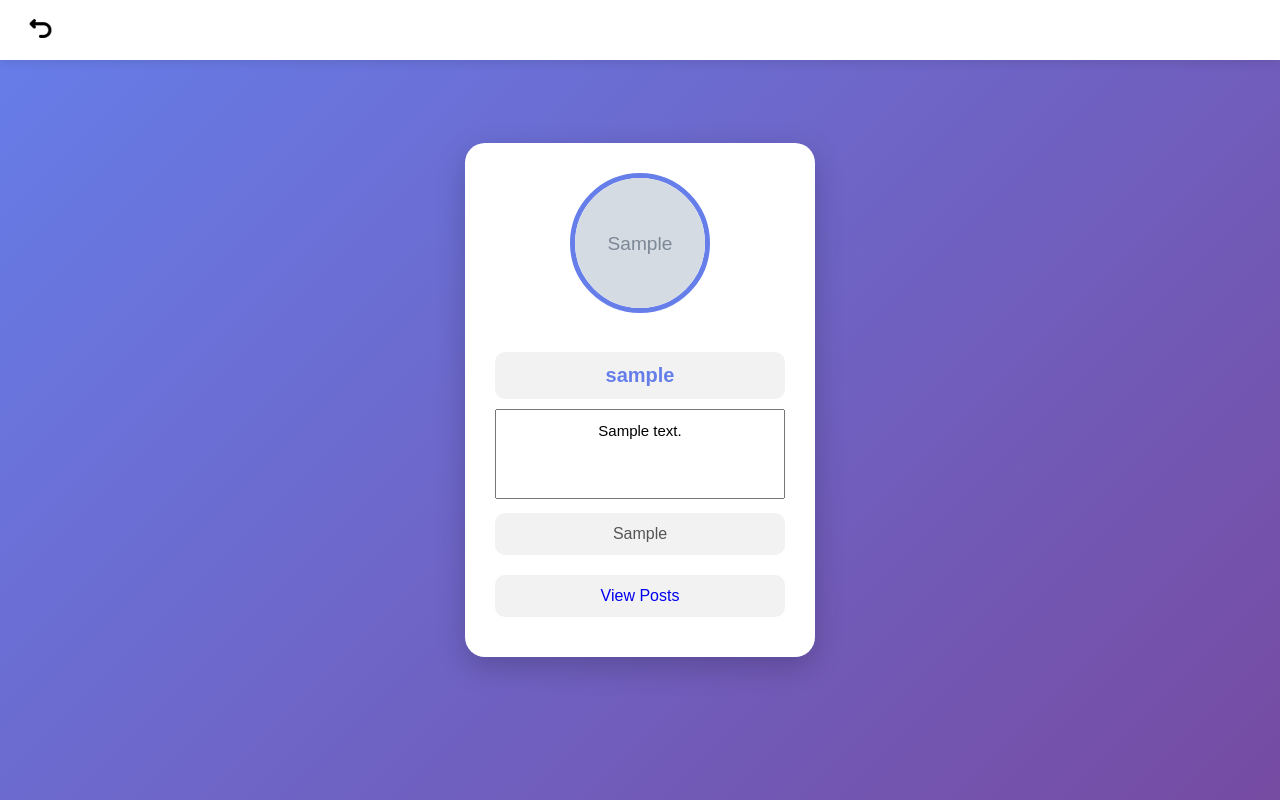
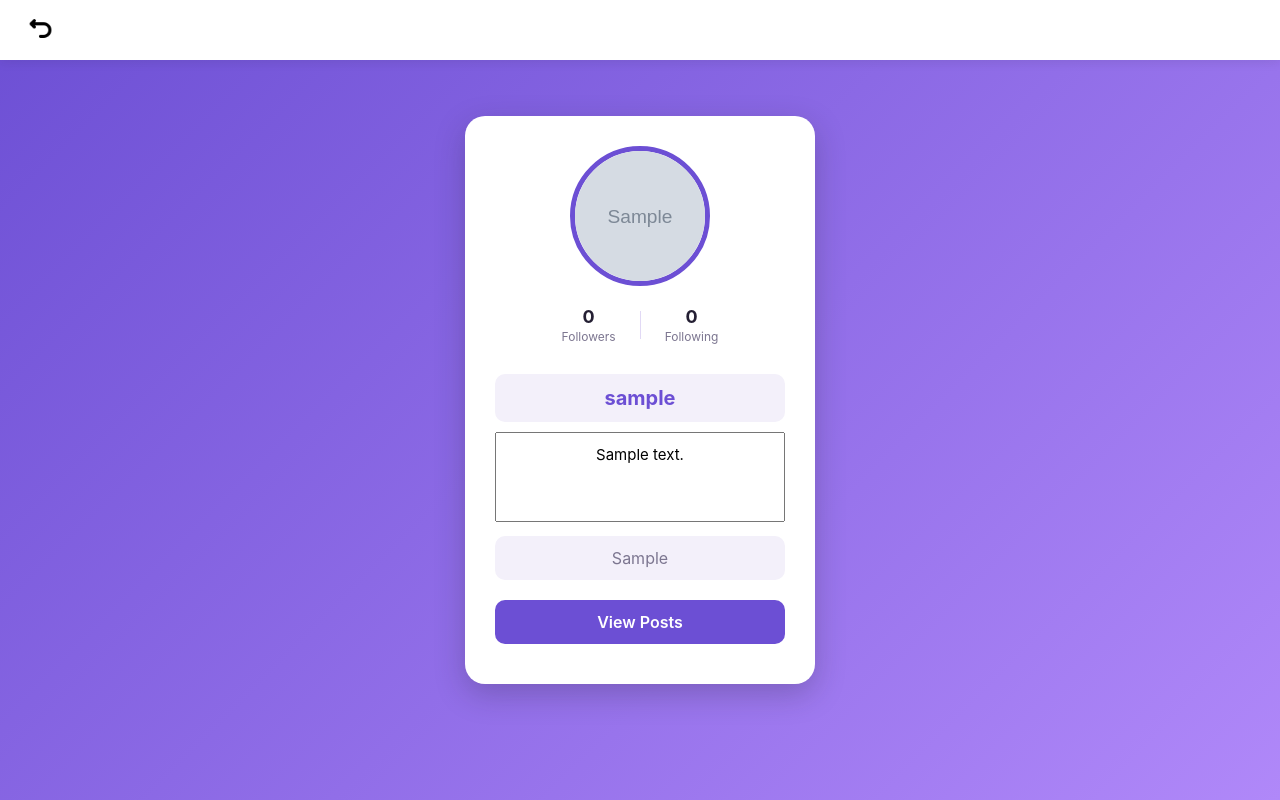
Before and after one commit to jhakartik086/insta-api, a Flask app: a page that uses templates/view_profile.html in a window 1280 px wide. Run offline with Flask 3, Linux system fonts and the light colour scheme; tables that the repository leaves empty hold one stand-in row (values such as "Sample post"); grey boxes marked "Sample" are stand-in pictures.

Commit message:
Add followers/following views
Also show total follower/following counts when viewing another user's profile

```diff
--- a/models/users_model.py
+++ b/models/users_model.py
@@ -232,6 +232,25 @@ def get_following(username):
     finally:
         conn.close()
 
+def get_follower(username):
+    conn = get_user_conn()
+
+    try:
+        cur = conn.cursor()
+
+        cur.execute("""
+            SELECT follower
+            FROM followers
+            WHERE following = ?
+        """, (username,))
+
+        rows = cur.fetchall()
+
+        return {row["follower"] for row in rows}
+
+    finally:
+        conn.close()
+
 def count_following(username):
     conn = get_user_conn()
 
--- a/routes/posts_route.py
+++ b/routes/posts_route.py
@@ -104,11 +104,6 @@ def add_post_route():
         return redirect('/user_posts')
 
     return render_template("add.html")
-
-#notification
-@posts_bp.route('/notification', methods=['GET'])
-def notification():
-    return render_template('notification.html')
 
 #profile
 @posts_bp.route('/profile', methods=['GET'])
--- a/routes/users_route.py
+++ b/routes/users_route.py
@@ -226,7 +226,14 @@ def search_page():
 @users_bp.route('/view/<string:username>')
 def view_user(username):
     profile = get_profile(username)
-    return render_template('view_profile.html', profile=profile)
+    follower_count = count_follower(username)
+    following_count = count_following(username)
+
+    return render_template('view_profile.html',
+    profile=profile,
+    follower_count=follower_count,
+    following_count=following_count
+    )
 
 @users_bp.route('/follow', methods=['POST'])
 def follow():
@@ -251,3 +258,25 @@ def follow():
     return jsonify({
         'following': following_status
     })
+
+@users_bp.route('/notification', methods=['GET'])
+def notification():
+    if 'username' not in session:
+        redirect('/login')
+
+    username = session['username']
+    following = get_following(username)
+    # print(following)
+    follower = get_follower(username)
+
+    following_profile = []
+    for user in following:
+        # print(user)
+        following_profile.append(get_profile(user))
+
+    follower_profile = []
+    for user in follower:
+        # print(user)
+        follower_profile.append(get_profile(user))
+
+    return render_template('notification.html',following_profile=following_profile,follower_profile=follower_profile)
--- a/static/view_profile.css
+++ b/static/view_profile.css
@@ -2,12 +2,23 @@
     margin: 0;
     padding: 0;
     box-sizing: border-box;
-    font-family: Arial, sans-serif;
+    font-family: -apple-system, BlinkMacSystemFont, "Segoe UI", Roboto, Arial, sans-serif;
+}
+
+:root{
+  --bg: #f3f0fa;
+  --surface: #ffffff;
+  --ink: #241f33;
+  --muted: #7c7690;
+  --primary: #6c4fd4;
+  --primary-ink: #ffffff;
+  --accent: #b088f9;
+  --border: #e1d9f5;
 }
 
 body {
     min-height: 100vh;
-    background: linear-gradient(135deg, #667eea, #764ba2);
+    background: linear-gradient(135deg, var(--primary), var(--accent));
     display: flex;
     justify-content: center;
     align-items: center;
@@ -15,13 +26,12 @@ body {
 
 .profile-container {
     width: 350px;
-    background: white;
+    background: var(--surface);
     padding: 30px;
     border-radius: 20px;
-    box-shadow: 0 10px 30px rgba(0, 0, 0, 0.2);
+    box-shadow: 0 10px 30px rgba(36, 31, 51, 0.25);
     text-align: center;
 }
-
 
 /* Profile Image */
 .profile-pic {
@@ -29,12 +39,43 @@ body {
     height: 140px;
     border-radius: 50%;
     object-fit: cover;
-    border: 5px solid #667eea;
-    margin-bottom: 25px;
+    border: 5px solid var(--primary);
+    margin-bottom: 16px;
     transition: 0.3s;
 }
 
+/* Stats row */
+.stats-row{
+    display: flex;
+    align-items: center;
+    justify-content: center;
+    gap: 24px;
+    margin-bottom: 20px;
+}
 
+.stat{
+    display: flex;
+    flex-direction: column;
+    align-items: center;
+}
+
+.stat-count{
+    font-size: 18px;
+    font-weight: 700;
+    color: var(--ink);
+}
+
+.stat-label{
+    font-size: 12px;
+    color: var(--muted);
+    margin-top: 2px;
+}
+
+.stat-divider{
+    width: 1px;
+    height: 28px;
+    background: var(--border);
+}
 
 /* Input fields */
 .profile-container input {
@@ -43,10 +84,10 @@ body {
     margin: 10px 0;
     border: none;
     outline: none;
-    background: #f2f2f2;
+    background: var(--bg);
     border-radius: 10px;
     font-size: 16px;
-    color: #333;
+    color: var(--ink);
     text-align: center;
 }
 
@@ -57,24 +98,35 @@ body {
     margin: 10px 0;
     border: none;
     outline: none;
-    background: #f2f2f2;
+    background: var(--primary);
     border-radius: 10px;
     font-size: 16px;
-    color: #333;
+    color: var(--primary-ink);
     text-align: center;
+    font-weight: 600;
+    transition: opacity 0.15s ease, transform 0.1s ease;
+}
+
+.view-posts:hover{
+    opacity: 0.9;
+}
+
+.view-posts:active{
+    transform: scale(0.98);
 }
 
 .view-posts a{
     text-decoration: none;
+    color: var(--primary-ink);
+    display: block;
 }
 
 /* Username style */
 #username {
     font-weight: bold;
     font-size: 20px;
-    color: #667eea;
+    color: var(--primary);
 }
-
 
 /* Bio */
 #bio {
@@ -85,15 +137,13 @@ body {
     overflow-y: auto;
     font-size: 15px;
     text-align: center;
+    font-family: inherit;
 }
-
-
 
 /* Gender */
 #gender {
-    color: #555;
+    color: var(--muted);
 }
-
 
 /* Mobile responsive */
 @media (max-width: 400px) {
@@ -115,14 +165,13 @@ body {
     left: 0;
     width: 100%;
     height: 60px;
-    background: white;
+    background: var(--surface);
     display: flex;
     align-items: center;
     padding-left: 20px;
-    box-shadow: 0 2px 10px rgba(0,0,0,0.1);
+    box-shadow: 0 2px 10px rgba(36, 31, 51, 0.1);
     z-index: 1000;
 }
-
 
 /* Back button container */
 #back-container {
@@ -135,11 +184,9 @@ body {
     transition: 0.3s;
 }
 
-
 #back-container:hover {
-    background: #f0f0f0;
+    background: var(--bg);
 }
-
 
 /* Back icon */
 #back-container img {
--- a/templates/view_profile.html
+++ b/templates/view_profile.html
@@ -31,11 +31,29 @@
         />
         {% else %}
         <img
-          src="{{ url_for('static', filename='default_profile.png') }}"
+          src="{{ url_for('static', filename='default.png') }}"
           class="profile-pic"
           alt="Default Profile Picture"
         />
         {% endif %}
+      </div>
+
+      <div class="stats-row">
+        <div class="stat">
+          <span class="stat-count"
+            >{{ follower_count if follower_count is defined else 0 }}</span
+          >
+          <span class="stat-label">Followers</span>
+        </div>
+
+        <div class="stat-divider"></div>
+
+        <div class="stat">
+          <span class="stat-count"
+            >{{ following_count if following_count is defined else 0 }}</span
+          >
+          <span class="stat-label">Following</span>
+        </div>
       </div>
 
       <div class="profile-info">
@@ -49,7 +67,10 @@
       </div>
 
       <div class="view-posts">
-        <a href="{{ url_for('posts_bp.view_posts', username=profile.username) }}">View Posts</a>
+        <a
+          href="{{ url_for('posts_bp.view_posts', username=profile.username) }}"
+          >View Posts</a
+        >
       </div>
     </div>
   </body>
```
Also changed, not shown: static/notification.css (+6 -1 lines), static/notification.js (+9 -2 lines), templates/notification.html (+6 -2 lines).
